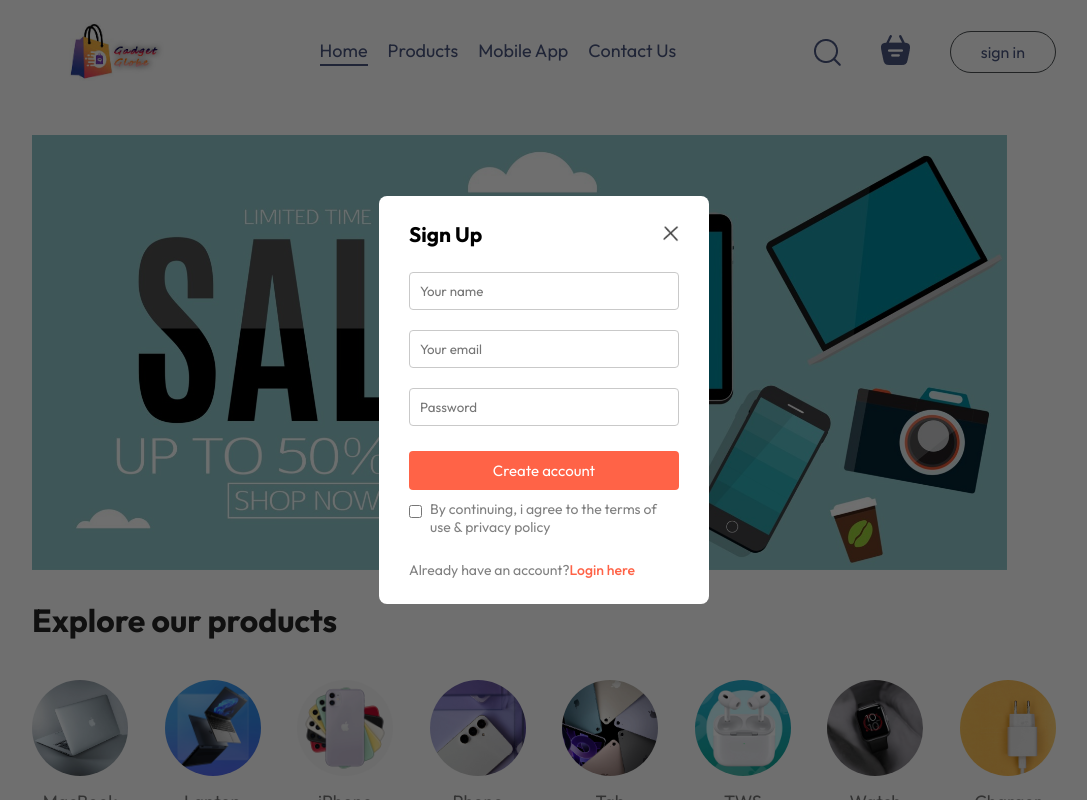
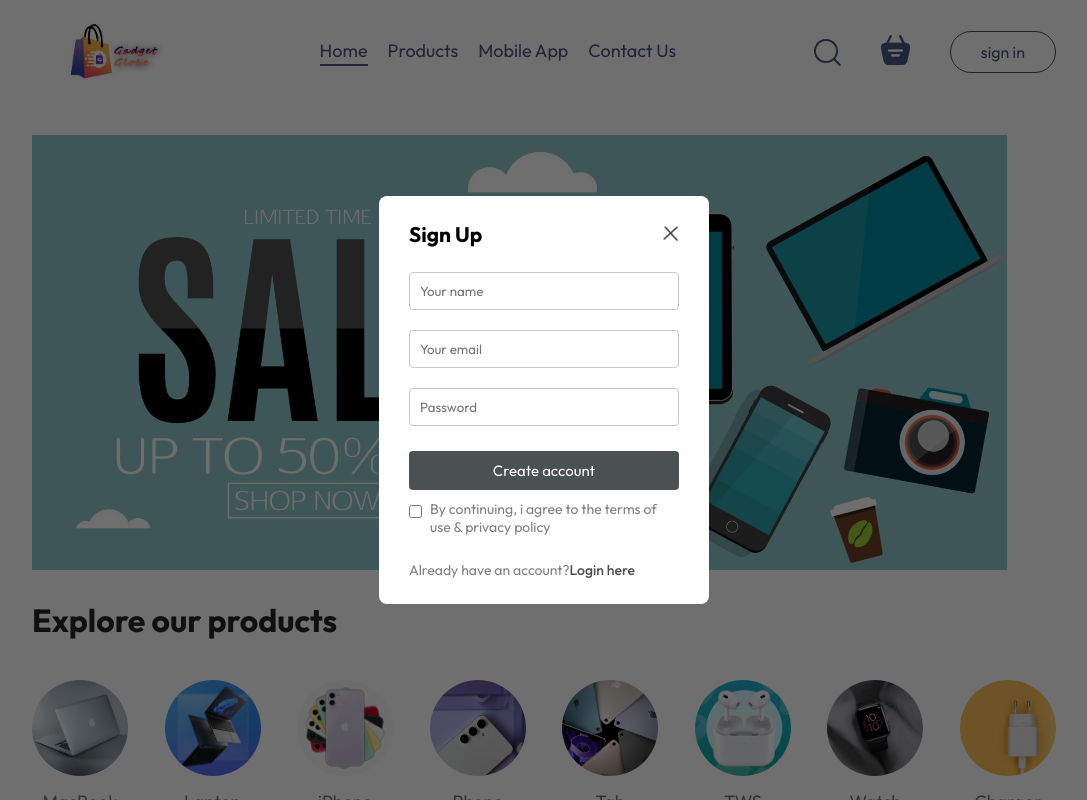
Before and after one commit to iamanrajput/GadgetGlobe, a React (Vite) app: page / in a window 1280 px wide. Both pictures are taken after a click on the button "sign in". Shown: the top 800 px of the page, without its empty margins (96-1183 px from the left). Built offline with nearby package versions, Linux system fonts and the light colour scheme.

Commit message:
React Project

```diff
--- a/src/components/LoginPopup/LoginPopup.css
+++ b/src/components/LoginPopup/LoginPopup.css
@@ -46,7 +46,7 @@
     padding :10px;
     border-radius: 4px;
     color:white;
-    background-color: tomato;
+    background-color: rgb(75, 80, 83);
     font-size: 15px;
     cursor: pointer;
 }
@@ -62,7 +62,7 @@
     margin-top: 5px;
 }
 .login-popup p span{
-    color:tomato;
+    color:rgb(75, 80, 83);
     font-weight: 500;
     cursor: pointer;
 }
```
